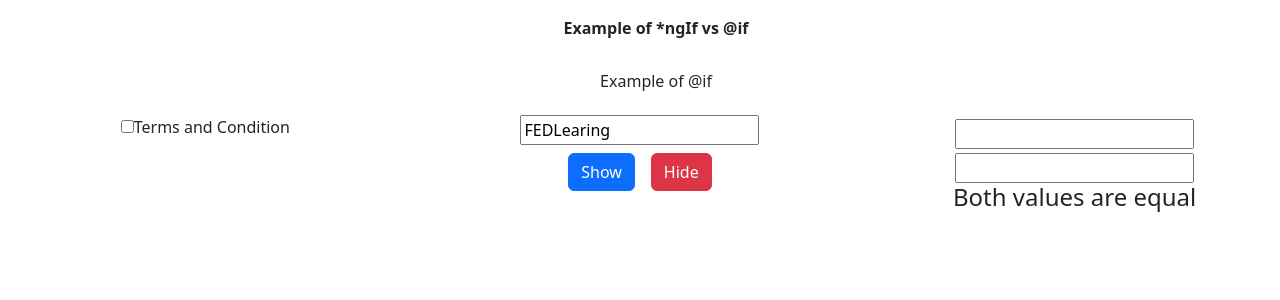
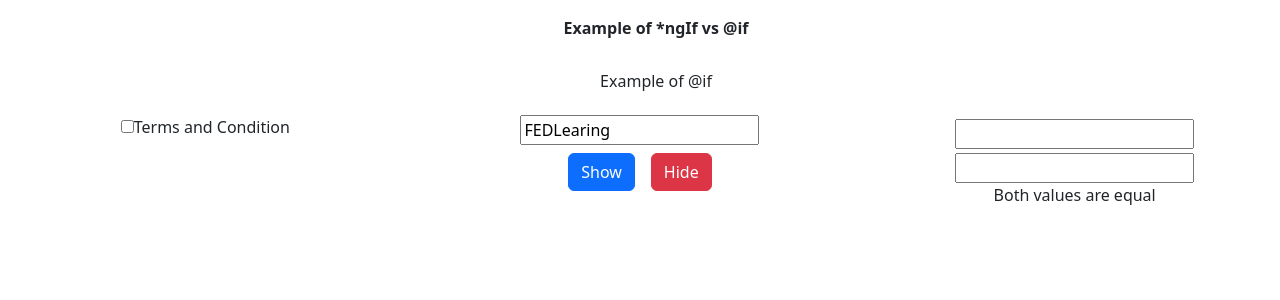
Before and after one commit to MeghanaDharmaraju/angularProject, an Angular app: page / in a window 1280 px wide. Shown: the top 300 px of the page. Built offline with nearby package versions, Linux system fonts and the light colour scheme.

Commit message:
corrected headings

```diff
--- a/src/app/structural-directive-ngif-vs-if/structural-directive-ngif-vs-if.component.html
+++ b/src/app/structural-directive-ngif-vs-if/structural-directive-ngif-vs-if.component.html
@@ -37,11 +37,11 @@
     </div>
 
     <div *ngIf="input1 !== input2">
-      <h4>Both values are not equal</h4>
+      <p>Both values are not equal</p>
     </div>
 
     <div *ngIf="input1 === input2">
-      <h4>Both values are equal</h4>
+      <p>Both values are equal</p>
     </div>
   </div>
 
@@ -86,11 +86,11 @@
 
     @if(input1 !== input2){
     <div>
-      <h4>Both values are not equal</h4>
+      <p>Both values are not equal</p>
     </div>
     }@else if(input1 === input2){
     <div>
-      <h4>Both values are equal</h4>
+      <p>Both values are equal</p>
     </div>
     }
   </div>
```
